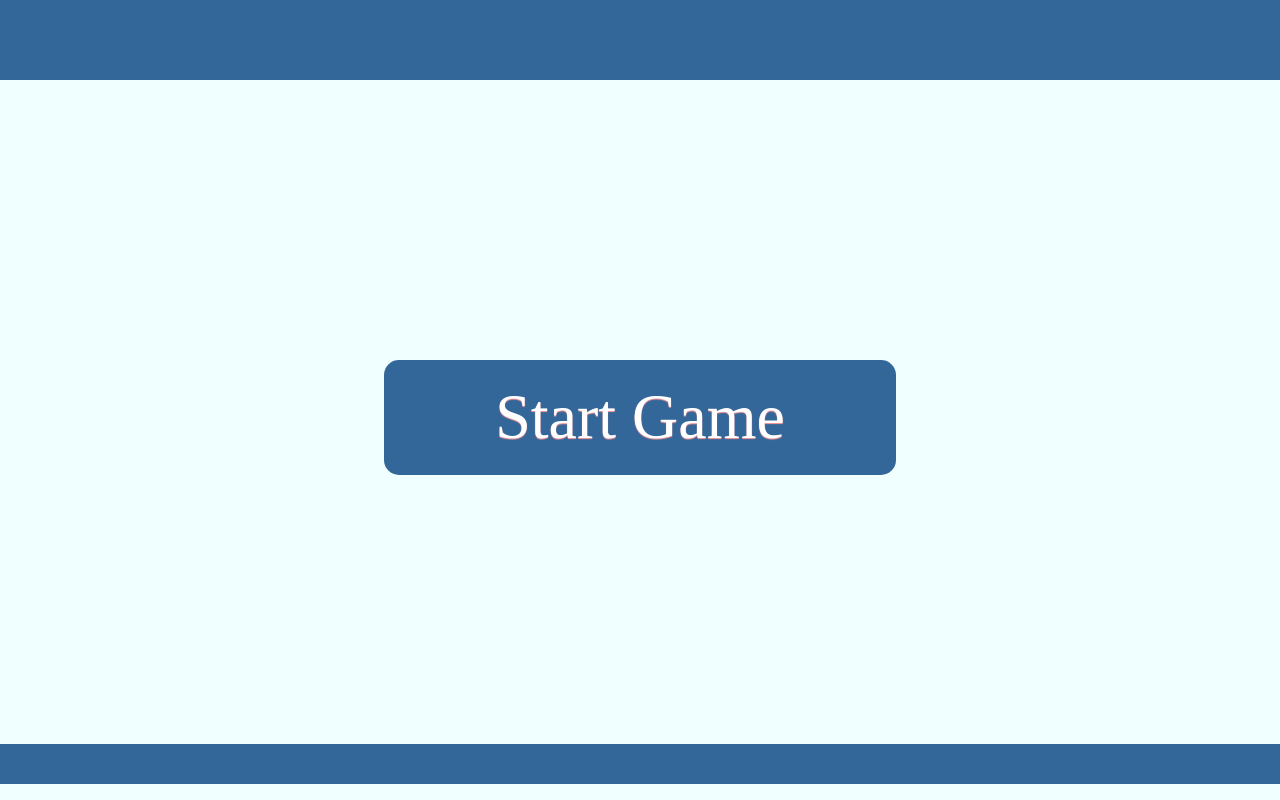
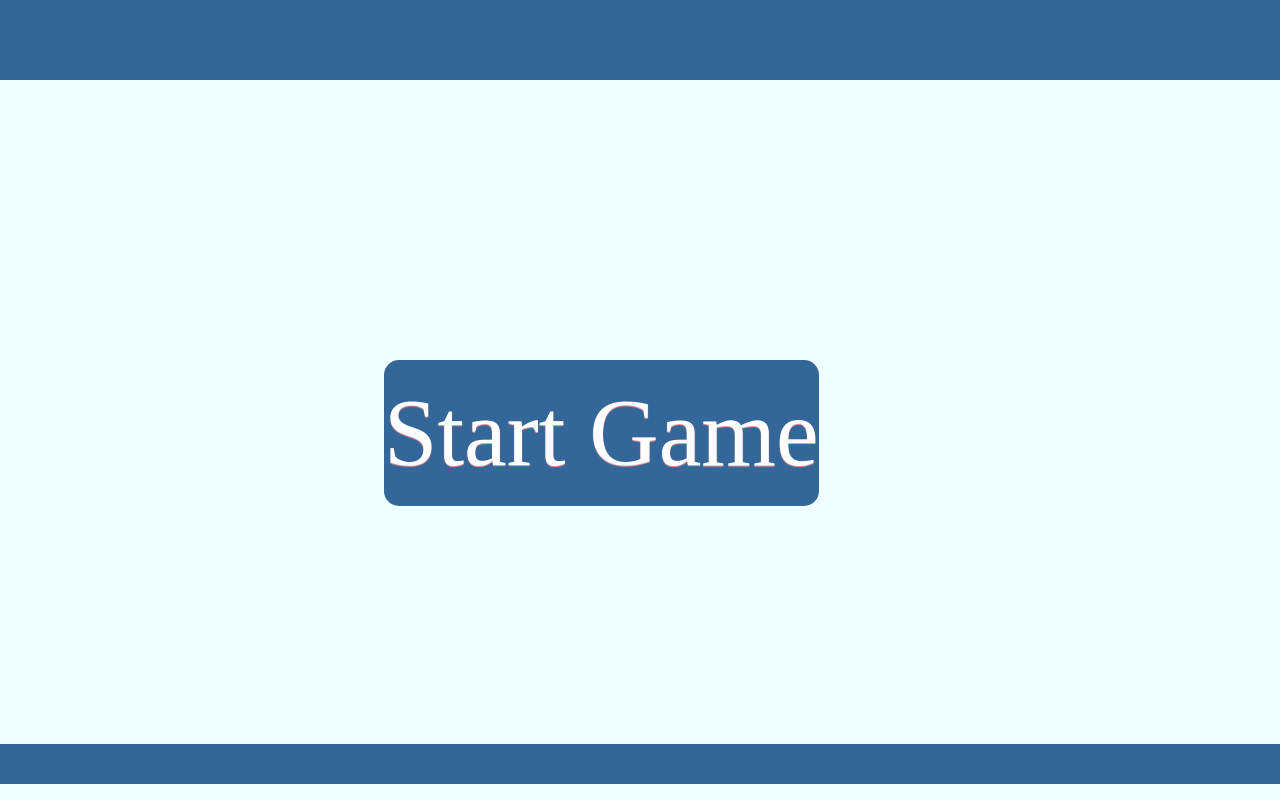
Before and after one commit to Srahul9111/Srahul9111.github.io, a website with bundled scripts: page index.html in a window 1280 px wide. Built offline with nearby package versions, Linux system fonts and the light colour scheme; files whose address does not match are found by name.

Commit message:
Add files via upload

```diff
--- a/css/styles.css
+++ b/css/styles.css
@@ -62,9 +62,6 @@ h1 {
 }
 
 .dialog {
-  height: 40%;
-  width: 40%;
-
   position: absolute;
   left: 30%;
   top: 45%;
@@ -86,7 +83,7 @@ h1 {
   padding-bottom: 4%;
   border-radius: 15px;
   background-color: #369;
-  font-size: 8vmin;
+  font-size: 12vmin;
   text-shadow: 0px 1px 1px #f99;
   color: #fff;
 }
```
